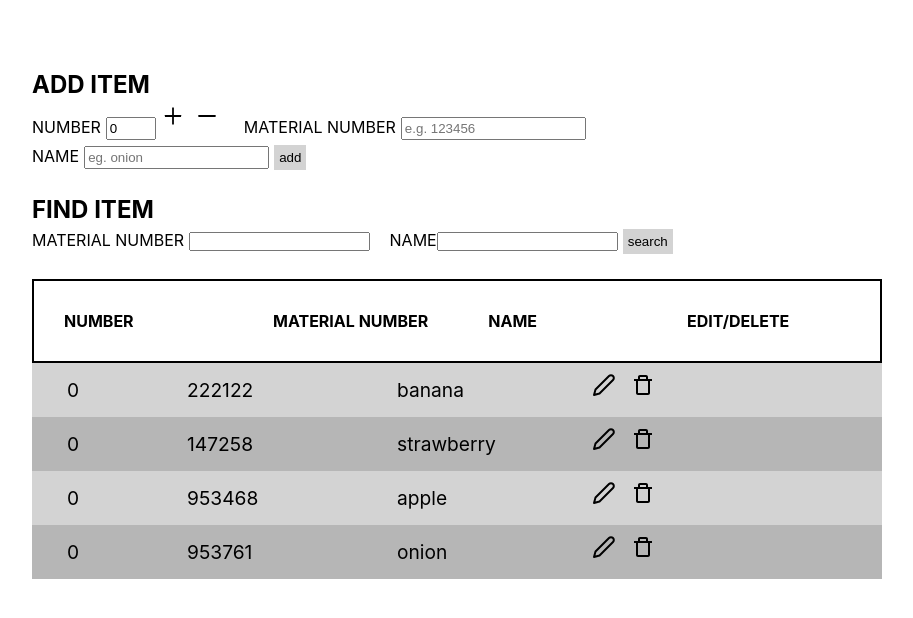
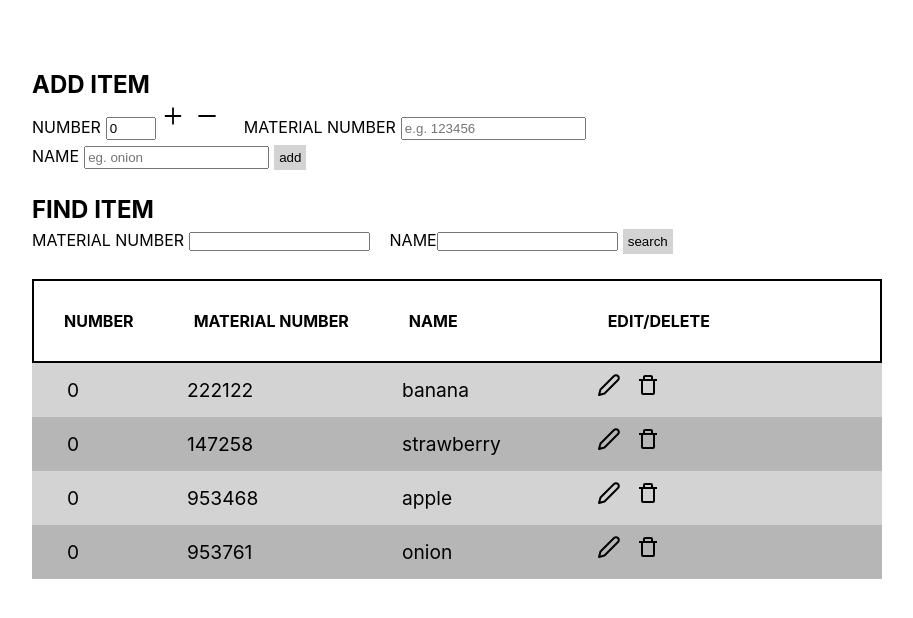
Before and after one commit to Domroon/ReactProjects, a React (Create React App) app in the folder material-list/: page / in a window 1280 px wide. Shown: the top 618 px of the page, without its empty margins (183-1096 px from the left). Built offline with nearby package versions, Linux system fonts and the light colour scheme.

Commit message:
fix item columns

```diff
--- a/material-list/src/App.css
+++ b/material-list/src/App.css
@@ -187,6 +187,7 @@ button {
 }
 
 .mat-name {
+  margin-left: 5px;
   width: 200px;
 }
 
--- a/material-list/src/components/List.js
+++ b/material-list/src/components/List.js
@@ -5,7 +5,6 @@ const List = ({ items, removeItem, setIsEditing, setEditID, editItem }) => {
     <>
       <div class="column-names">
         <p>number</p>
-        <p class="empty">MI</p>
         <p>material number</p>
         <div className="name-label inline-block">
           <p>name</p>
```
